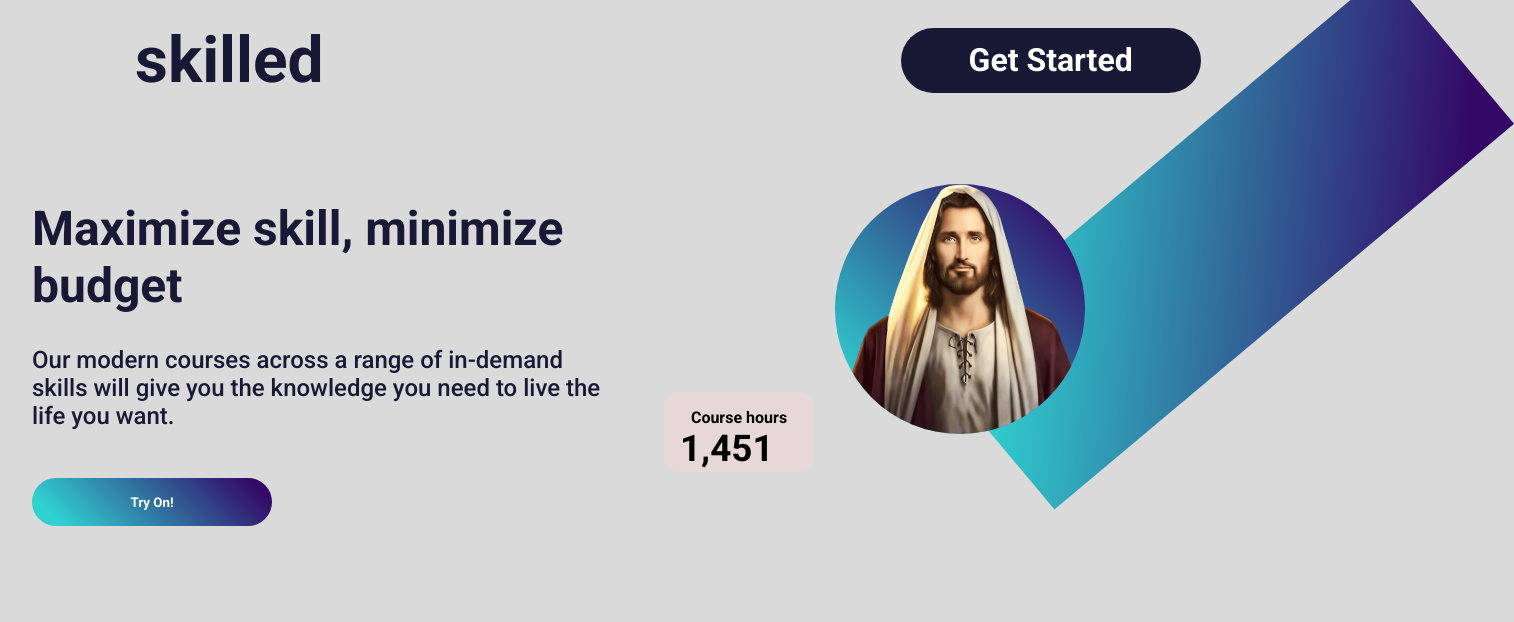
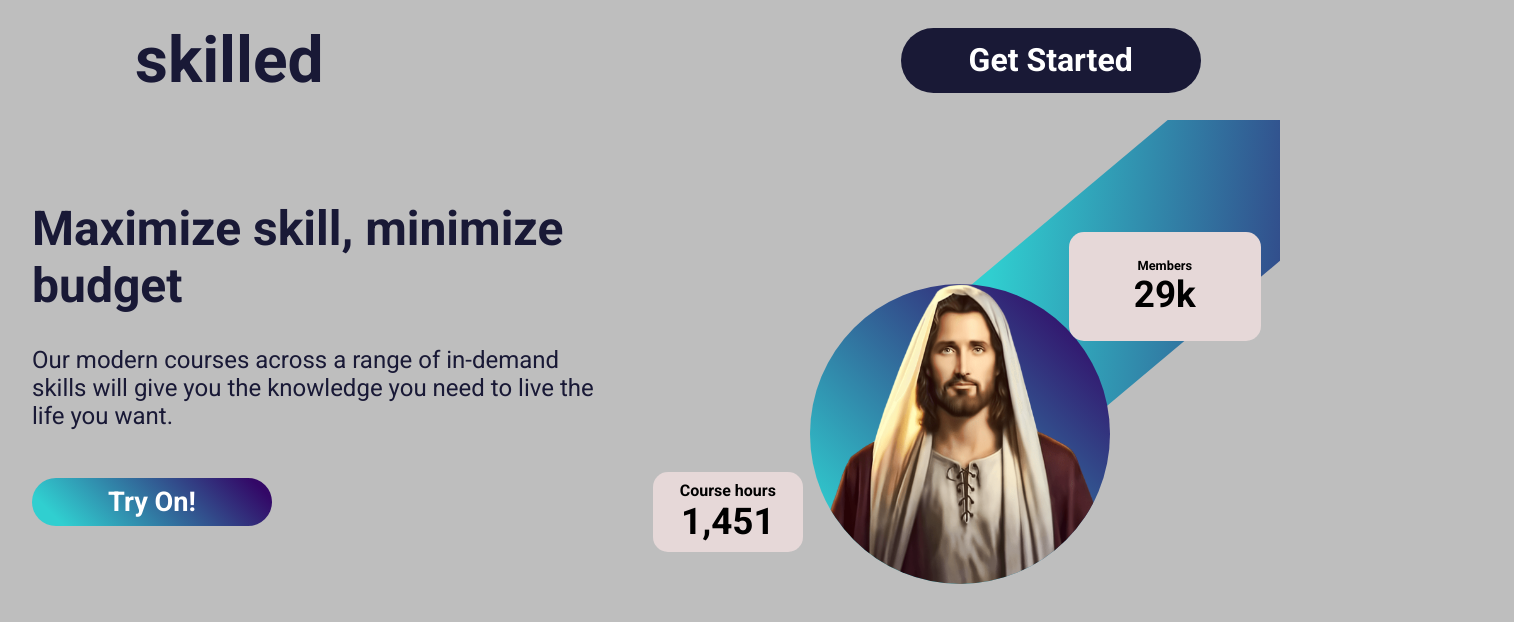
Before and after one commit to BrakemySilent/FM_E-Learning_Page, a plain HTML site: page index.html in a window 1280 px wide. Shown: the whole page, 1514 px wide, since content can reach past the window. Drawn offline with Linux system fonts and the light colour scheme.

Commit message:
iPhone + iPad 1024x768 working, the site is not responsive

```diff
--- a/SASS/_colors.scss
+++ b/SASS/_colors.scss
@@ -1,6 +1 @@
-$white: #fff;
-$darkBlue: rgb(25, 25, 54);
-$gray: #666;
-$pink: rgb(225, 98, 230);
-$gradient: linear-gradient(45deg, rgba(48, 207, 208, 1) 11.2%, rgba(51, 8, 103, 1) 92.5%);
-$grey: #dadada;
+color: red;
--- a/SASS/main.scss
+++ b/SASS/main.scss
@@ -11,12 +11,10 @@
 }
 
 body {
-	width: 100vw;
-
+	max-width: 100vw;
 	font-size: 62.5%;
 	font-family: 'roboto', sans-serif;
 	background-color: color.$grey;
-	overflow: hidden;
 }
 
 // Nav
@@ -25,7 +23,7 @@ body {
 	display: grid;
 	grid-template-columns: repeat(3, 1fr);
 	grid-template-areas: 'span none btn';
-	align-content: center;
+	align-items: center;
 	justify-items: center;
 	width: 100%;
 	height: 10vh;
@@ -93,16 +91,16 @@ body {
 	}
 
 	&__graphic {
-		position: absolute;
+		position: relative;
 		width: 100vw;
 		height: 60vh;
 		padding-top: 1rem;
-		overflow: hidden;
+		// overflow: hidden;
 		&-shade {
 			display: none;
 		}
 		&-circle {
-			position: absolute;
+			position: relative;
 			top: 40%;
 			left: 50%;
 			transform: translate(-50%, -50%);
@@ -119,10 +117,15 @@ body {
 		}
 
 		&-right {
-			position: absolute;
-			right: 1.5rem;
-			width: 80px;
-			height: 80px;
+			position: relative;
+			display: flex;
+			align-items: center;
+			justify-content: center;
+			flex-direction: column;
+			top: 15%;
+			left: 65%;
+			width: 30%;
+			height: 25%;
 			padding: 1rem;
 			background-color: #e6d8d8;
 			border-radius: 15px;
@@ -141,11 +144,15 @@ body {
 		}
 
 		&-left {
-			position: absolute;
-			bottom: 3rem;
-			left: 1.5rem;
-			width: 150px;
-			height: 80px;
+			position: relative;
+			display: flex;
+			align-items: center;
+			justify-content: center;
+			flex-direction: column;
+			bottom: 10%;
+			left: 5%;
+			width: 40%;
+			height: 25%;
 			padding: 1rem;
 			background-color: #e6d8d8;
 			border-radius: 15px;
@@ -166,12 +173,72 @@ body {
 	}
 }
 
+@media (min-width: 576px) {
+	.nav {
+		height: 15vh;
+		&__logo {
+			font-size: 3rem;
+		}
+		&__btn {
+			width: 170px;
+			height: 80px;
+			font-size: 1.5rem;
+		}
+	}
+	.heading {
+		height: 100vh;
+
+		&__description {
+			padding: 2rem;
+		}
+
+		&__header {
+			font-size: 2.6rem;
+		}
+
+		&__text {
+			font-size: 1.4rem;
+			font-weight: 400;
+		}
+
+		&__btn {
+			width: 12rem;
+			height: 3rem;
+			margin-top: 1.5rem;
+		}
+
+		&__graphic {
+			padding-top: 1.5rem;
+
+			&-shade {
+				display: none;
+			}
+			&-circle {
+				width: 300px;
+				height: 300px;
+			}
+
+			&-right {
+				left: 60%;
+				width: 20%;
+				height: 25%;
+			}
+
+			&-left {
+				bottom: 18%;
+				left: 13%;
+				width: 25%;
+				height: 25%;
+				padding: 1rem;
+			}
+		}
+	}
+}
+
 @media (min-width: 768px) {
 	// Header
 	.nav {
 		padding-top: 2rem;
-		z-index: -2;
-
 		&__logo {
 			font-size: 2.5rem;
 		}
@@ -206,94 +273,51 @@ body {
 			width: 15rem;
 			height: 3rem;
 			margin-top: 3rem;
+			font-size: 1.7rem;
 		}
 
 		&__graphic {
 			position: relative;
 			width: 50vw;
-			height: 50vh;
-			padding-top: 3rem;
-			overflow: visible;
+			height: 80vh;
+			padding-top: 6rem;
+			overflow: hidden;
 
 			&-circle {
-				position: relative;
-				top: 40%;
-				left: 50%;
-				transform: translate(-50%, -50%);
-				width: 250px;
-				height: 250px;
-				background-image: color.$gradient;
-				border-radius: 100%;
+				top: 20%;
 				z-index: 6;
-				overflow: hidden;
-
-				.jesus {
-					width: 100%;
-					height: 100%;
-				}
 			}
-
 			&-shade {
 				display: block;
 				position: absolute;
-				top: -45%;
+				top: -34%;
 				left: 75%;
 				transform: rotate(50deg);
-				width: 200px;
+				width: 180px;
 				height: 600px;
 				background-image: color.$gradient;
 				z-index: 5;
 			}
 			&-right {
-				position: absolute;
-				right: 1.5rem;
-				width: 80px;
-				height: 80px;
-				padding: 1rem;
-				background-color: #e6d8d8;
-				border-radius: 15px;
-				z-index: 2;
-
-				p {
-					font-size: 0.8rem;
-					font-weight: bold;
-				}
-
-				span {
-					font-size: 2.3rem;
-					font-weight: 700;
-					text-align: center;
-				}
+				top: 3%;
+				left: 67%;
+				width: 30%;
+				height: 20%;
+				z-index: 63;
 			}
 
 			&-left {
-				position: absolute;
-				bottom: 3rem;
-				left: 1.5rem;
+				bottom: 28%;
+				left: 2%;
 				width: 150px;
 				height: 80px;
-				padding: 1rem;
-				background-color: #e6d8d8;
-				border-radius: 15px;
-				z-index: 2;
-
-				p {
-					font-size: 1rem;
-					font-weight: bold;
-					text-align: center;
-				}
-
-				span {
-					font-size: 2.3rem;
-					font-weight: 700;
-					text-align: center;
-				}
+				z-index: 63;
 			}
 		}
 	}
 }
 
-@media (min-width: 1200px) {
+@media (min-width: 1024px) {
 	//Header
 	.nav {
 		height: 15vh;
@@ -308,4 +332,28 @@ body {
 			font-size: 2rem;
 		}
 	}
+
+	// .heading {
+	// 	&__description {
+	// 	}
+
+	// 	&__graphic {
+	// 		width: 50%;
+	// 		&-shade {
+	// 			top: -68%;
+	// 			left: 75%;
+	// 			width: 200px;
+	// 			height: 600px;
+	// 		}
+	// 		&-right {
+	// 			top: 2rem;
+	// 			right: 6.5rem;
+	// 		}
+
+	// 		&-left {
+	// 			bottom: 2rem;
+	// 			left: 5rem;
+	// 		}
+	// 	}
+	// }
 }
```
Also changed, not shown: css/main.css, 1 other file.
